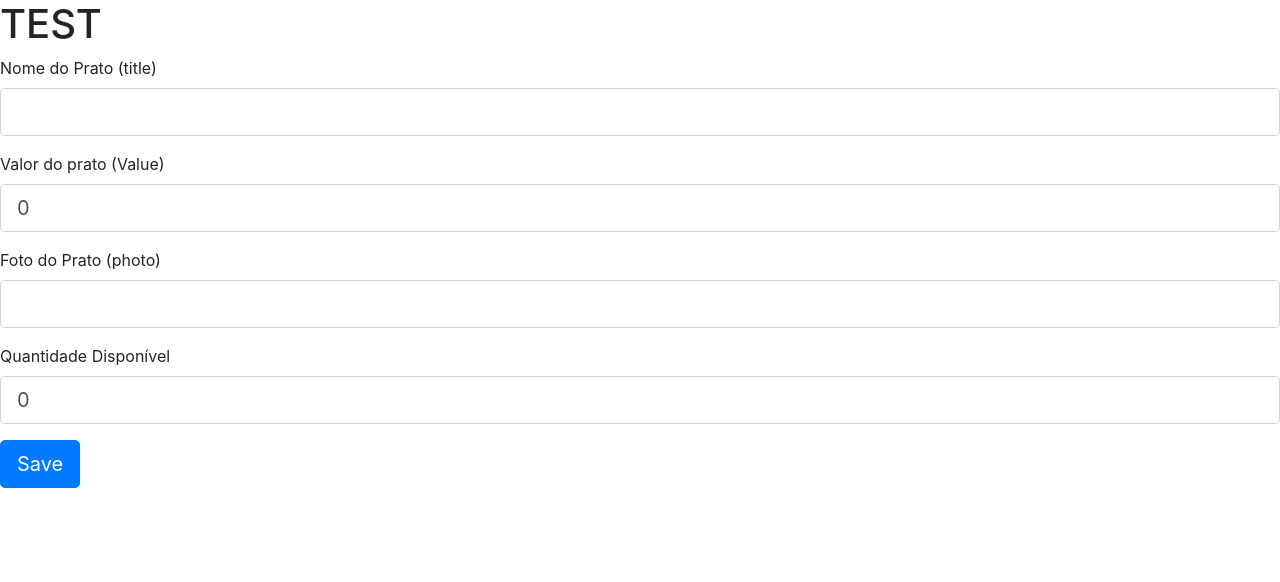
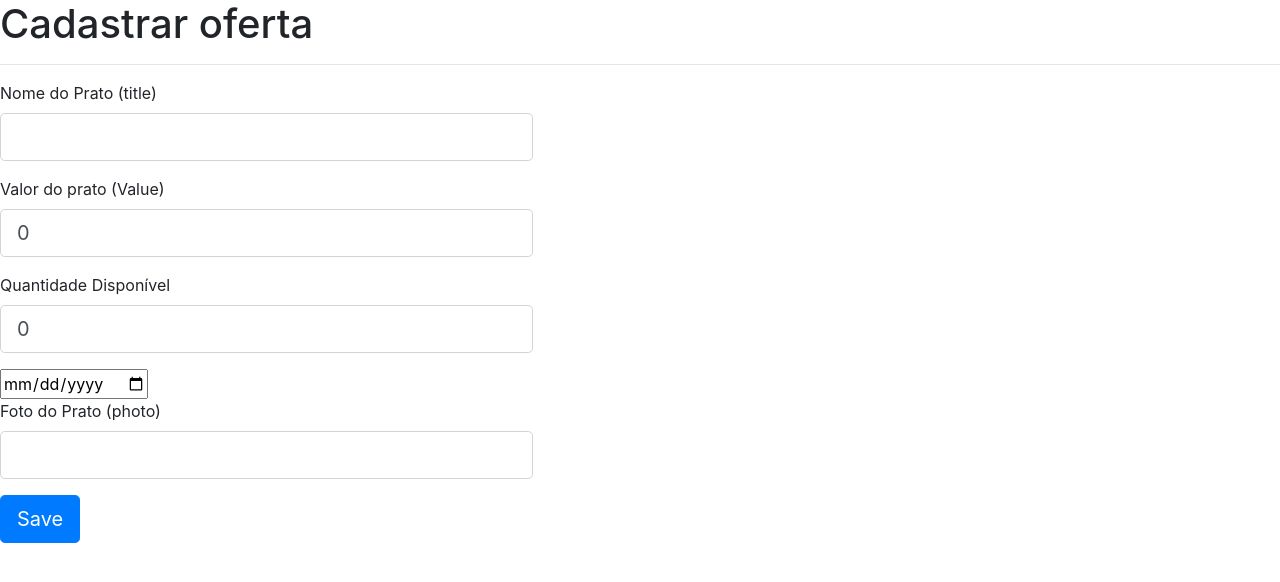
Before and after one commit to RobsonPeSantos/save-food-client, a React (Create React App) app: page /offer/create in a window 1280 px wide. Shown: the top 582 px of the page. Built offline with nearby package versions, Linux system fonts and the light colour scheme.

Commit message:
modified: AddOffer - preventDefault(event)

```diff
--- a/src/components/App.js
+++ b/src/components/App.js
@@ -22,7 +22,6 @@ function App() {
   return (
     <BrowserRouter>
       <div>
-        <h1>TEST</h1>
         <Switch>
         <Route path="/user/signup" exact component={Signup} />
           <Route
--- a/src/components/Offer/AddOffer.js
+++ b/src/components/Offer/AddOffer.js
@@ -21,11 +21,16 @@ const AddOffer = () => {
 
   function handleChange(event){
     setOffer({...offer,[event.currentTarget.name]: event.currentTarget.value})
-  }
+    console.log(event.currentTarget.value)  }
 
-  async function handleSubmit(data) {
+
+  async function handleSubmit(event) {
+    event.preventDefault();
+    // console.log(data)
+    // handleSubmit(data)
+
     try {
-      const result = await offersApi.post("/offer/create", data);
+      const result = await offersApi.post("/offer/create", offer);
 
       history.push(`/offers`);
     } catch (err) {
@@ -34,12 +39,14 @@ const AddOffer = () => {
   }
 
   return (
+    <div><h1>Cadastrar oferta</h1>
+    <hr className = "form-group"></hr>
     <form onSubmit={handleSubmit}>
       <div className="form-group">
         <label htmlFor="nomePrato">Nome do Prato (title)</label>
         <input
           type="text"
-          className="form-control form-control-lg mb-2"
+          className="form-control form-control-lg col-5"
           id="offerTitleField"
           name="title"
           aria-describedby="emailHelp"
@@ -50,7 +57,7 @@ const AddOffer = () => {
       <div className="form-group">
         <label htmlFor="valorPrato">Valor do prato (Value)</label>
         <input
-          className="form-control form-control-lg"
+          className="form-control form-control-lg col-5"
           name="value"
           id="offerValueField"
           onChange={handleChange}
@@ -58,10 +65,23 @@ const AddOffer = () => {
         />
       </div>
       <div className="form-group">
+      <label htmlFor="quantidadeDisp">Quantidade Disponível</label>
+        <input
+          className="form-control form-control-lg col-5"
+          name="availableQty"
+          id="offerValueField"
+          onChange={handleChange}
+          value={offer.availableQty}
+        />
+        </div>
+        <div>
+          <input type="date" />
+        </div>
+        <div className="form-group">
         <label htmlFor="fotoPrato">Foto do Prato (photo)</label>
         <input
           type="text"
-          className="form-control form-control-lg"
+          className="form-control form-control-lg col-5"
           id="offerPhotoField"
           name="photo"
           aria-describedby="emailHelp"
@@ -69,22 +89,11 @@ const AddOffer = () => {
           value={offer.photo}
         />
       </div>
-      <div className="form-group">
-        <label htmlFor="quantidadeDisp">Quantidade Disponível</label>
-        <input
-
-          className="form-control form-control-lg"
-          name="aQty"
-          id="availableQtyField"
-          onChange={handleChange}
-          value={offer.availableQty}
-        />
-      </div>
-
       <button type="submit" className="btn btn-lg btn-primary">
         Save
       </button>
     </form>
+    </div>
   )
 };
 
```
Also changed, not shown: src/components/Offer/EditOffer.js (+22 -19 lines).
